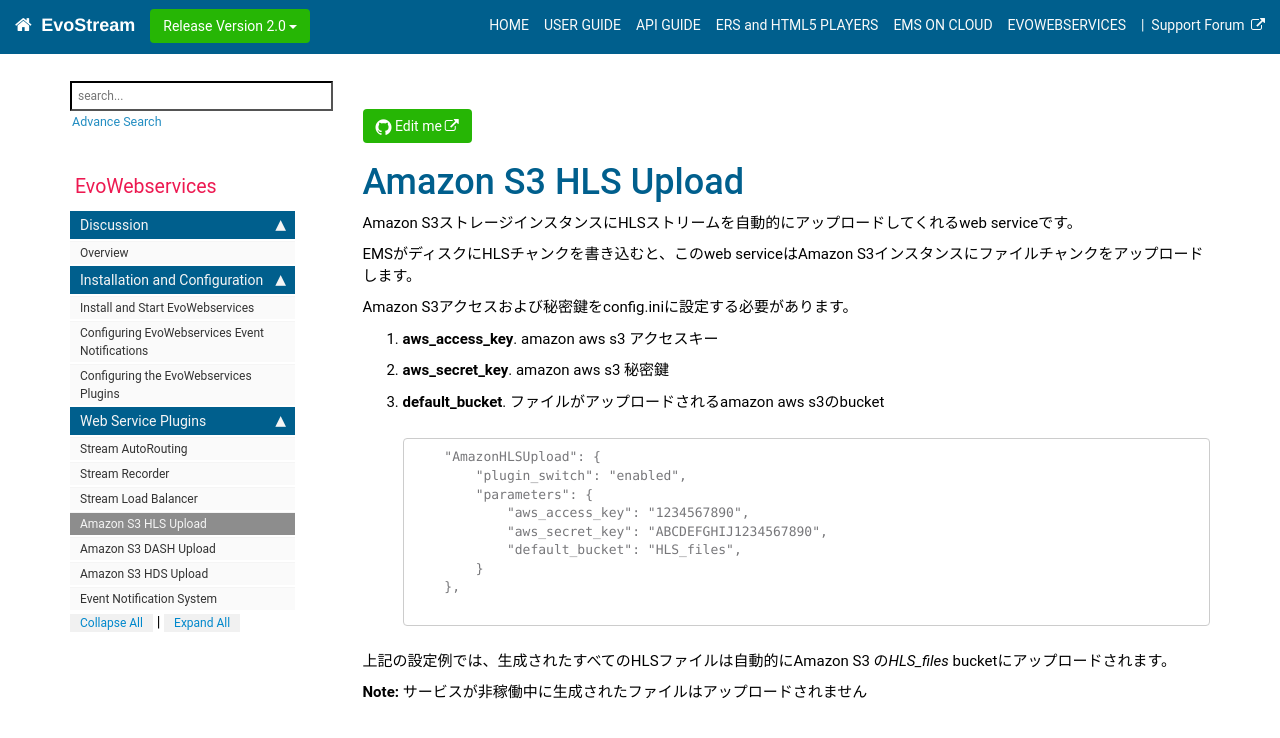
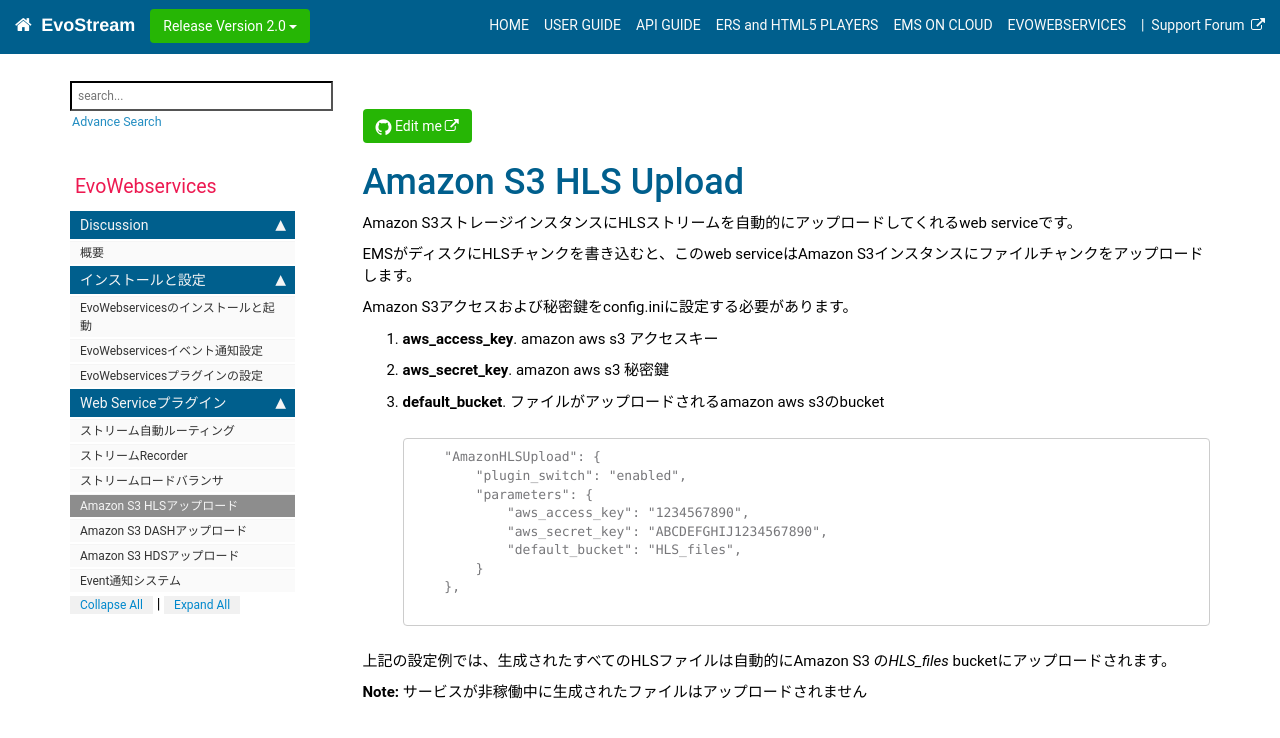
Before and after one commit to mtanimura/ems-docs, a Jekyll site: the page built from pages/evowebservices/evowebservices_HLSupload.md, in a window 1280 px wide and 900 px high. Shown: the top 738 px of the window. Built offline with Jekyll 4.4.1, drawn with Linux system fonts in a browser that asks for light colours; nearby versions of some CDN libraries; comment, search, counter and statistics services are not loaded.

Commit message:
Add files via upload

```diff
--- a/_data/sidebars/api_sidebar.yml
+++ b/_data/sidebars/api_sidebar.yml
@@ -25,12 +25,12 @@ entries:
     output: web, pdf
 
     folderitems:
-    - title: Overview
+    - title: 概要
       url: /api_overview.html
       output: web, pdf
 
 
-  - title: Streams API
+  - title: ストリームAPI
     output: web, pdf
 
     folderitems:
@@ -104,7 +104,7 @@ entries:
 
 
 
-  - title: Aliasing API
+  - title: エイリアスAPI
     output: web, pdf
 
     folderitems:
@@ -164,7 +164,7 @@ entries:
 
 
 
-  - title: Utility and Feature API Functions
+  - title: ユーティリティAPI Functions
     output: web, pdf
 
     folderitems:
@@ -263,7 +263,7 @@ entries:
       output: web, pdf
 
 
-  - title: Connections API
+  - title: 接続API
     output: web, pdf
 
     folderitems:
@@ -364,7 +364,7 @@ entries:
     output: web, pdf
 
     folderitems:
-    - title: Events Overview
+    - title: イベントの概要
       url: /eventsoverview.html
       output: web, pdf
 
--- a/_data/sidebars/emscloud_sidebar.yml
+++ b/_data/sidebars/emscloud_sidebar.yml
@@ -24,7 +24,7 @@ entries:
     output: web, pdf
 
     folderitems:
-    - title: Overview
+    - title: 概要
       url: /emscloud_overview.html
       output: web, pdf
 
@@ -32,19 +32,19 @@ entries:
     output: web, pdf
 
     folderitems:
-     - title: Overview
+     - title: 概要
        url: /emscloud_amazon_overview.html
        output: web, pdf
 
-     - title: Deploying an Instance
+     - title: インスタンスのディプロイ
        url: /emscloud_amazon_deployinstance.html
        output: web, pdf
 
-     - title: Connecting to EMS
+     - title: EMSへの接続
        url: /emscloud_amazon_connectEMS.html
        output: web, pdf
 
-     - title: Stopping/Terminating EMS Instance
+     - title: EMSインスタンスの停止／終了
        url: /emscloud_amazon_stopEMS.html
        output: web, pdf
 
@@ -53,22 +53,22 @@ entries:
     output: web, pdf
 
     folderitems:
-    - title: Overview
+    - title: 概要
       url: /emscloud_azure_overview.html
       output: web, pdf
 
-    - title: Creating Virtual Machine
+    - title: Virtual Machineの作成
       url: /emscloud_azure_createVM.html
       output: web, pdf
 
-    - title: Connecting to EMS
+    - title: EMSへの接続
       url: /emscloud_azure_connectEMS.html
       output: web, pdf
 
-    - title: Stopping/Terminating EMS Instance
+    - title: EMSインスタンスの停止／終了
       url: /emscloud_azure_stopEMS.html
       output: web, pdf
 
-    - title: EMS Load Balancer
+    - title: EMSロードバランサー
       url: /emscloud_azure_loadbalancer.html
       output: web, pdf
--- a/_data/sidebars/evowebservices_sidebar.yml
+++ b/_data/sidebars/evowebservices_sidebar.yml
@@ -24,55 +24,55 @@ entries:
     output: web, pdf
 
     folderitems:
-    - title: Overview
+    - title: 概要
       url: /evowebservices_overview.html
       output: web, pdf
 
-  - title: Installation and Configuration
+  - title: インストールと設定
     output: web, pdf
 
     folderitems:
-    - title: Install and Start EvoWebservices
+    - title: EvoWebservicesのインストールと起動
       url: /evowebservices_nodeinstall.html
       output: web, pdf
 
-    - title: Configuring EvoWebservices Event Notifications
+    - title: EvoWebservicesイベント通知設定
       url: /evowebservices_eventconfiguration.html
       output: web, pdf
 
-    - title: Configuring the EvoWebservices Plugins
+    - title: EvoWebservicesプラグインの設定
       url: /evowebservices_pluginconfiguration.html
       output: web, pdf
 
 
-  - title: Web Service Plugins
+  - title: Web Serviceプラグイン
     output: web, pdf
 
     folderitems:
-    - title: Stream AutoRouting
+    - title: ストリーム自動ルーティング
       url: /evowebservices_streamautorouting.html
       output: web, pdf
 
-    - title: Stream Recorder
+    - title: ストリームRecorder
       url: /evowebservices_streamrecorder.html
       output: web, pdf
 
-    - title: Stream Load Balancer
+    - title: ストリームロードバランサ
       url: /evowebservices_streamloadbalancer.html
       output: web, pdf
 
-    - title: Amazon S3 HLS Upload
+    - title: Amazon S3 HLSアップロード
       url: /evowebservices_HLSupload.html
       output: web, pdf
 
-    - title: Amazon S3 DASH Upload
+    - title: Amazon S3 DASHアップロード
       url: /evowebservices_DASHupload.html
       output: web, pdf
 
-    - title: Amazon S3 HDS Upload
+    - title: Amazon S3 HDSアップロード
       url: /evowebservices_HDSupload.html
       output: web, pdf
 
-    - title: Event Notification System
+    - title: Event通知システム
       url: /evowebservices_event.html
       output: web, pdf
--- a/_data/sidebars/html5players_sidebar.yml
+++ b/_data/sidebars/html5players_sidebar.yml
@@ -24,15 +24,15 @@ entries:
     output: web, pdf
 
     folderitems:
-    - title: ERS Overview
+    - title: ERSの概要
       url: /html5players_ersoverview.html
       output: web, pdf
 
-    - title: ERS Installation
+    - title: ERSのインストール
       url: /html5players_ersinstallation.html
       output: web, pdf
 
-    - title: ERS Admin Page
+    - title: ERS Adminページ
       url: /html5players_ersadminpage.html
       output: web, pdf
 
@@ -45,16 +45,16 @@ entries:
     output: web, pdf
 
     folderitems:
-    - title: WebRTC Overview
+    - title: WebRTCの概要
       url: /html5players_wrtcoverview.html
       output: web, pdf
 
-    - title: Playing Videos Using WebRTC
+    - title: WebRTC使ったビデオ再生
       url: /html5players_wrtcdemo.html
       output: web, pdf
 
 
-    - title: Browser Compatibility
+    - title: ブラウザ互換性
       url: /html5players_wrtccompatibility.html
       output: web, pdf
 
@@ -63,23 +63,23 @@ entries:
     output: web, pdf
 
     folderitems:
-    - title: WebSockets Overview
+    - title: WebSocketsの概要
       url: /html5players_wsoverview.html
       output: web, pdf
 
-    - title: WebSockets Metadata
+    - title: WebSocketsメタデータ
       url: /html5players_wsmetadata.html
       output: web, pdf
 
-    - title: Websockets Metadata Read and Write Demo Page
+    - title: Websocketsメタデータ読み書きデモページ
       url: /html5players_wsmetademo.html
       output: web, pdf
 
-    - title: Playing Videos Using Websockets
+    - title: Websocketsを使ったビデオ再生
       url: /html5players_wsdemo.html
       output: web, pdf
 
-    - title: Browser Compatibility
+    - title: ブラウザ互換性
       url: /html5players_wscompatibility.html
       output: web, pdf
 
@@ -87,14 +87,14 @@ entries:
     output: web, pdf
 
     folderitems:
-    - title: Player Events
+    - title: プレーヤーイベント
       url: /html5players_playerevents.html
       output: web, pdf
 
-    - title: EMS Integration Ready Player Libraries
+    - title: EMSインテグレーションReadyプレーヤーライブラリ
       url: /html5players_emsjslib.html
       output: web, pdf
 
-    - title: Basic Debugging
+    - title: 基本的なデバッグ
       url: /html5players_basicdebugging.html
       output: web, pdf
--- a/_data/sidebars/userguide_sidebar.yml
+++ b/_data/sidebars/userguide_sidebar.yml
@@ -24,7 +24,7 @@ entries:
     output: web, pdf
 
     folderitems:
-    - title: Overview
+    - title: 概要
       url: /userguide_overview.html
       output: web, pdf
 
@@ -32,36 +32,36 @@ entries:
     output: web, pdf
 
     folderitems:
-    - title: Obtaining a License
+    - title: ライセンスの取得
       url: /userguide_obtainlicense.html
       output: web, pdf
 
-    - title: Installation on Windows OS
+    - title: Windows OSでのインストール
       url: /userguide_installwinos.html
       output: web, pdf
 
-    - title: Installation on Linux OS
+    - title: Linux OSでのインストール
       url: userguide_installlinuxos.html
       output: web, pdf
 
-    - title: Installation on Other OS
+    - title: その他のOSでのインストール
       url: /userguide_installotheros.html
       output: web, pdf
 
-    - title: File Descriptions
+    - title: インストールされるファイルについて
       url: /userguide_filedescriptions.html
       output: web, pdf
 
-    - title: Starting EvoStream Media Server
+    - title: EvoStream Media Serverの起動
       url: /userguide_startems.html
       output: web, pdf
 
-    - title: Connecting to EMS Web UI
+    - title: EMS Web UIへの接続
       url: /userguide_connectui.html
       output: web, pdf
 
 
-  - title: EMS Configuration Files
+  - title: EMS設定ファイル
     output: web, pdf
 
     folderitems:
@@ -115,33 +115,33 @@ entries:
 
 
 
-  - title: Using the EMS Web UI
+  - title: EMS Web UIの使用
     output: web, pdf
 
     folderitems:
-    - title: EMS Web UI Overview
+    - title: EMS Web UIの概要
       url: /userguide_webuioverview.html
       output: web, pdf
 
-    - title: Create Local Account
+    - title: Local Accountの作成
       url: /userguide_createaccount.html
       output: web, pdf
 
-    - title: Log In
+    - title: ログイン
       url: /userguide_login.html
       output: web, pdf
 
-    - title: Forgot Password
+    - title: パスワードを忘れてしまったら
       url: /userguide_forgotpassword.html
       output: web, pdf
 
-    - title: Log Out
+    - title: ログアウト
       url: /userguide_logout.html
       output: web, pdf
 
 
 
-  - title: The Web UI Dashboard
+  - title: Web UI Dashboard
     output: web, pdf
 
     folderitems:
@@ -149,7 +149,7 @@ entries:
       url: /userguide_dashboard.html
       output: web, pdf
 
-    - title: Profile
+    - title: アカウントプロフィール
       url: /userguide_profile.html
       output: web, pdf
 
@@ -160,27 +160,27 @@ entries:
     output: web, pdf
 
     folderitems:
-    - title: The Streams Page
+    - title: Streamsページ
       url: /userguide_streams.html
       output: web, pdf
 
-    - title: Adding Streams
+    - title: ストリームの追加
       url: /userguide_add.html
       output: web, pdf
 
-    - title: Sending Streams
+    - title: ストリームの送信
       url: /userguide_send.html
       output: web, pdf
 
-    - title: Checking Active Streams
+    - title: アクティブなストリーム
       url: /userguide_active.html
       output: web, pdf
 
-    - title: Configure Streams
+    - title: ストリーム設定
       url: /userguide_config.html
       output: web, pdf
 
-    - title: VOD Streams
+    - title: VODストリーム
       url: /userguide_vod.html
       output: web, pdf
 
@@ -190,7 +190,7 @@ entries:
     output: web, pdf
 
     folderitems:
-    - title: Using the API Explorer
+    - title: API Explorerについて
       url: /userguide_apiexplorer.html
       output: web, pdf
 
@@ -200,67 +200,67 @@ entries:
     output: web, pdf
 
     folderitems:
-    - title: Accessing the Run-Time API
+    - title: Run-Time APIへのアクセス
       url: /userguide_telnet.html
       output: web, pdf
 
-    - title: Pull a Stream
+    - title: プルストリーム
       url: /userguide_pullstream.html
       output: web, pdf
 
-    - title: Push a Stream
+    - title: プッシュストリーム
       url: /userguide_pushstream.html
       output: web, pdf
 
-    - title: Push-in a Stream
+    - title: プッシュインストリーム
       url: /userguide_pushin.html
       output: web, pdf
 
-    - title: Create HLS Stream
+    - title: HLSストリーム生成
       url: /userguide_createhls.html
       output: web, pdf
 
-    - title: Create DASH Stream
+    - title: DASHストリーム生成
       url: /userguide_createdash.html
       output: web, pdf
 
-    - title: Create HDS Stream
+    - title: HDSストリーム生成
       url: /userguide_createhds.html
       output: web, pdf
 
-    - title: Create MSS Stream
+    - title: MSSストリーム生成
       url: /userguide_createmss.html
       output: web, pdf
 
-    - title: Record a Stream
+    - title: ストリームRecord
       url: /userguide_record.html
       output: web, pdf
 
-    - title: Transcode
+    - title: トランスコード
       url: /userguide_transcode.html
       output: web, pdf
 
-    - title: Aliasing and Authentication
+    - title: セキュリティと認証
       url: /userguide_aliasingandauthentication.html
       output: web, pdf
 
-    - title: Video On Demand
+    - title: ビデオオンデマンド(VOD)
       url: /userguide_videoondemand.html
       output: web, pdf
 
-    - title: Play Over HTTP
+    - title: HTTP経由でのストリーム再生
       url: /userguide_playoverhttp.html
       output: web, pdf
 
-    - title: Blacklisting
+    - title: ブラックリスト
       url: /userguide_blacklisting.html
       output: web, pdf
 
-    - title: Using API Proxy Authentication
+    - title: APIプロキシ認証(Proxy Authentication)
       url: /userguide_usingapiproxy.html
       output: web, pdf
 
-    - title: Raspberry Pi OMX-based Transcoder
+    - title: Raspberry PiでのOMXベースのトランスコーダー
       url: /userguide_rpitranscoder.html
       output: web, pdf
 
@@ -269,26 +269,26 @@ entries:
     output: web, pdf
 
     folderitems:
-    - title: Using IPv6
+    - title: IPv6について
       url: /userguide_ipv6support.html
       output: web, pdf
 
-    - title: Using EMS on Docker
+    - title: Docker上でのEMSについて
       url: /userguide_docker.html
       output: web, pdf
 
-    - title: Protocol Support and Specifics
+    - title: プロトコルサポート
       url: /userguide_protocols.html
       output: web, pdf
 
-    - title: EMS Stream Types
+    - title: EMSストリームタイプ
       url: /userguide_streamtypes.html
       output: web, pdf
 
-    - title: Sample Content
+    - title: サンプルコンテンツ
       url: /userguide_samplecontent.html
       output: web, pdf
 
-    - title: Basic Debugging
+    - title: 基本的なデバッグ
       url: /userguide_basicdebugging.html
       output: web, pdf
```
